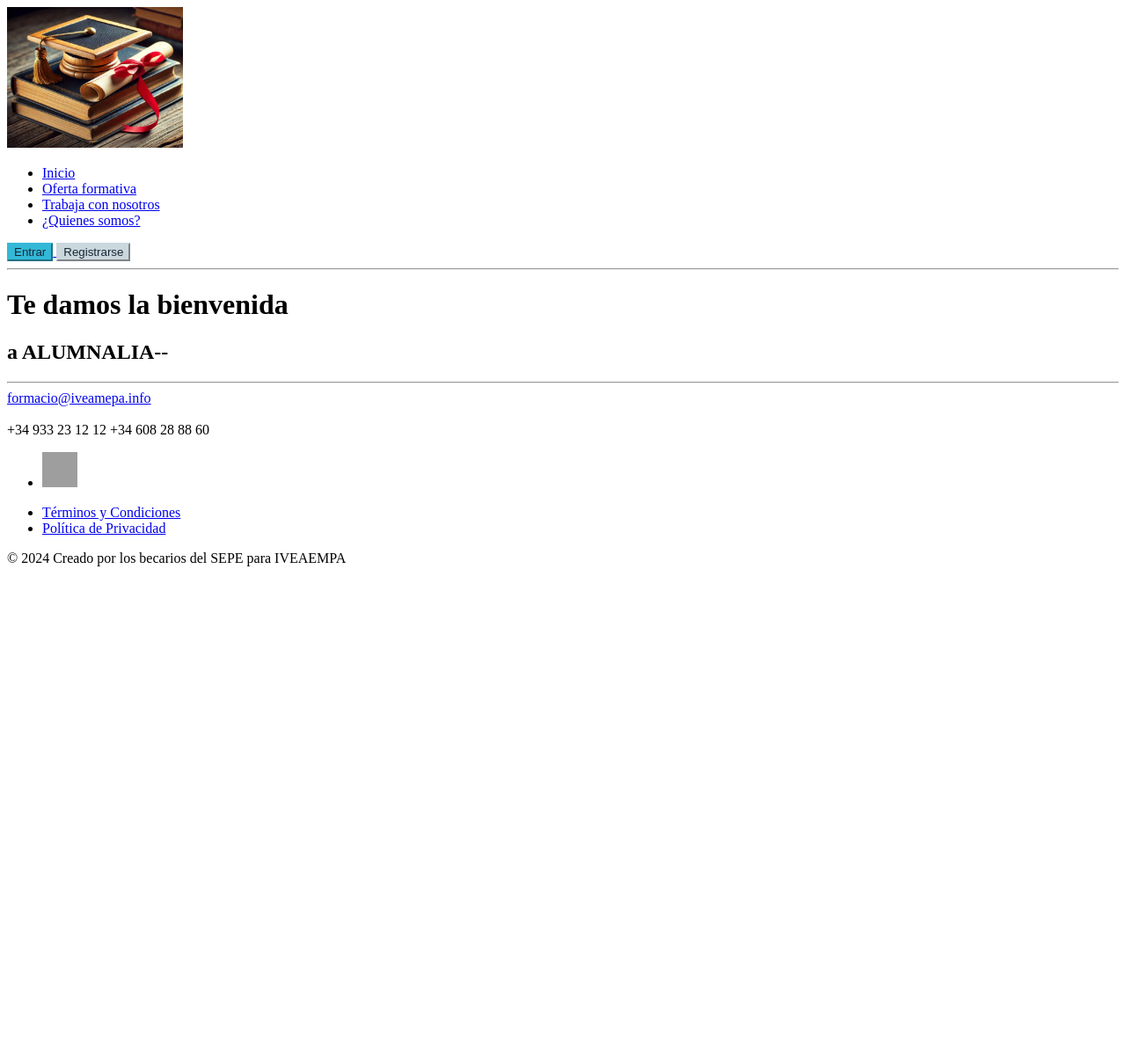
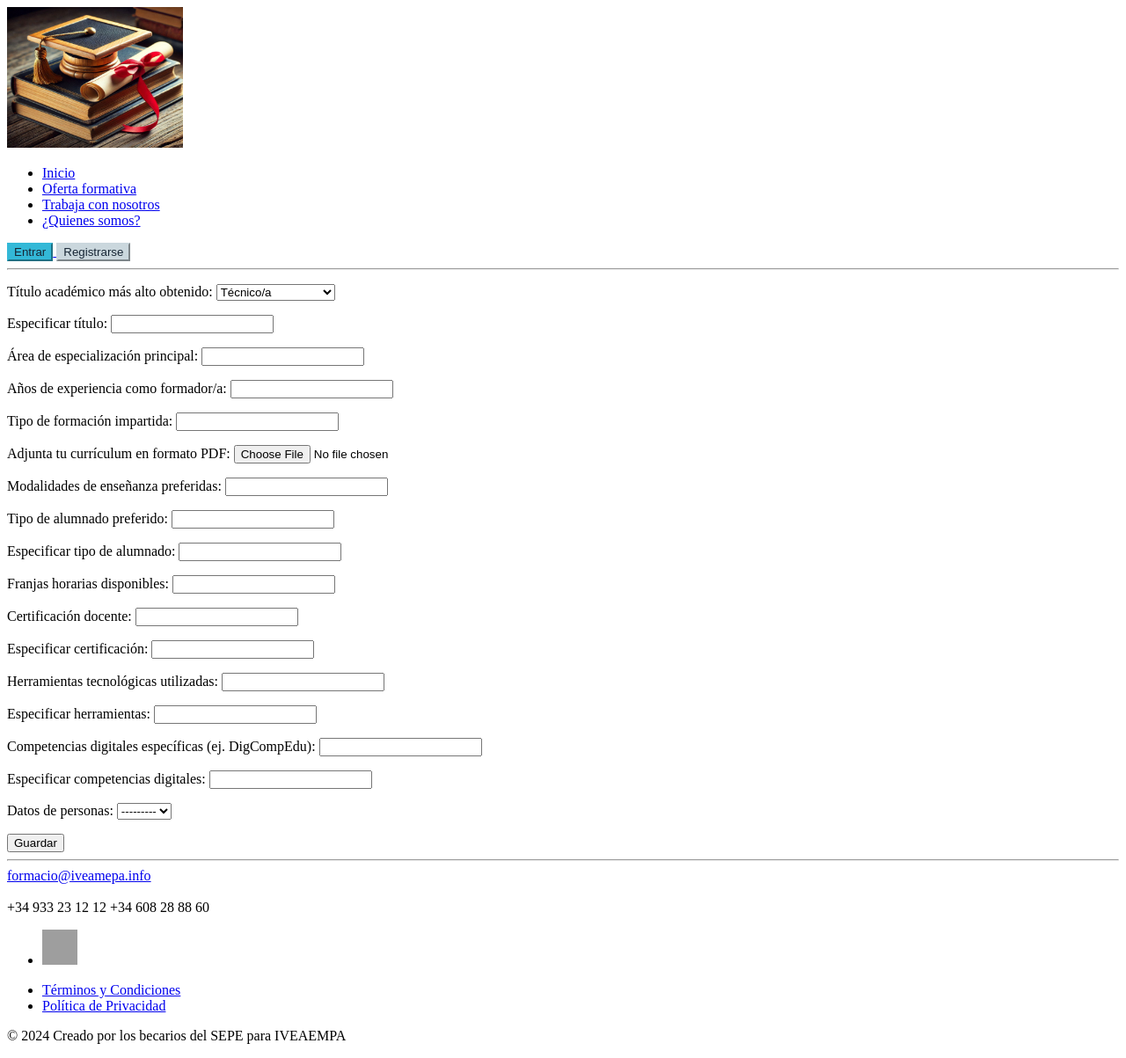
Before and after one commit to Gisela1311/Alumnaliagisela, a Django app: page /formadores_form/ in a window 1280 px wide. Shown: the whole page at 88% size. Before the commit the page ends 644 px from the top, so only its background shows below. Run offline with Django 5.2, Linux system fonts and the light colour scheme; data that the repository does not hold is empty; grey boxes are pictures that could not be loaded.

Commit message:
formularios
formulario de datos personales y de datos del formador

```diff
--- a/app_alumnalia/app_alumnalia/forms.py
+++ b/app_alumnalia/app_alumnalia/forms.py
@@ -2,28 +2,85 @@ from django import forms
 from .models import Inf_Prof, Dat_Per
 
 
-
-class Dat_PerForm(forms.ModelForm):
+class DatPerForm(forms.ModelForm):
     class Meta:
         model = Dat_Per
         fields = [
-            'nom_per', 'dni_per', 'cn_per', 'tel_per', 'email_per',
-            'dir_per', 'sex_per', 'uso_datos_per', 'term_per', 'noti_per'
+            'nom_per',
+            'dni_per',
+            'fn_per',
+            'cn_per',
+            'tel_per',
+            'email_per',
+            'dir_per',
+            'sex_per',
+            'uso_datos_per',
+            'term_per',
+            'noti_per'
         ]
-
-class Inf_ProfForm(forms.ModelForm):
-    class Meta:
-        model = Dat_Per
-        fields = '__all__'
+        labels = {
+            'nom_per': 'Nombre de la Persona',
+            'dni_per': 'DNI',
+            'fn_per': 'Fecha de Nacimiento',
+            'cn_per': 'Nacionalidad',
+            'tel_per': 'Teléfono',
+            'email_per': 'Correo Electrónico',
+            'dir_per': 'Dirección',
+            'sex_per': 'Género',
+            'uso_datos_per': 'Consentimiento para Uso de Datos',
+            'term_per': 'Aceptación de Términos y Condiciones',
+            'noti_per': 'Desea Recibir Notificaciones'
+        }
+        widgets = {
+            'fn_per': forms.DateInput(attrs={'type': 'date'}),
+            'uso_datos_per': forms.CheckboxInput(),
+            'term_per': forms.CheckboxInput(),
+            'noti_per': forms.CheckboxInput(),
+        }
 
 
 class FormadoresForm(forms.ModelForm):
     class Meta:
-
         model = Inf_Prof
         fields = [
-            'tit_inf_pro', 'tit_esp_inf_pro', 'esp_inf_pro', 'exp_inf_pro',
-            'for_imp_inf_pro', 'cv_adj_inf_pro', 'mod_inf_pro', 'tipo_alu_inf_pro',
-            'tipo_alu_esp_inf_pro', 'franja_inf_pro', 'cert_inf_pro', 'cert_esp_inf_pro',
-            'herr_inf_pro', 'herr_esp_inf_pro', 'comp_dig_inf_pro', 'comp_dig_esp_inf_pro', 'fk_per_inf_pro'
+            'tit_inf_pro',
+            'tit_esp_inf_pro',
+            'esp_inf_pro',
+            'exp_inf_pro',
+            'for_imp_inf_pro',
+            'cv_adj_inf_pro',
+            'mod_inf_pro',
+            'tipo_alu_inf_pro',
+            'tipo_alu_esp_inf_pro',
+            'franja_inf_pro',
+            'cert_inf_pro',
+            'cert_esp_inf_pro',
+            'herr_inf_pro',
+            'herr_esp_inf_pro',
+            'comp_dig_inf_pro',
+            'comp_dig_esp_inf_pro',
+            'fk_per_inf_pro'
         ]
+        labels = {
+            'tit_inf_pro': 'Título académico más alto obtenido',
+            'tit_esp_inf_pro': 'Especificar título',
+            'esp_inf_pro': 'Área de especialización principal',
+            'exp_inf_pro': 'Años de experiencia como formador/a',
+            'for_imp_inf_pro': 'Tipo de formación impartida',
+            'cv_adj_inf_pro': 'Adjunta tu currículum en formato PDF',
+            'mod_inf_pro': 'Modalidades de enseñanza preferidas',
+            'tipo_alu_inf_pro': 'Tipo de alumnado preferido',
+            'tipo_alu_esp_inf_pro': 'Especificar tipo de alumnado',
+            'franja_inf_pro': 'Franjas horarias disponibles',
+            'cert_inf_pro': 'Certificación docente',
+            'cert_esp_inf_pro': 'Especificar certificación',
+            'herr_inf_pro': 'Herramientas tecnológicas utilizadas',
+            'herr_esp_inf_pro': 'Especificar herramientas',
+            'comp_dig_inf_pro': 'Competencias digitales específicas (ej. DigCompEdu)',
+            'comp_dig_esp_inf_pro': 'Especificar competencias digitales',
+            'fk_per_inf_pro': 'Datos de personas'
+        }
+        widgets = {
+            'tit_inf_pro': forms.Select(),
+            'cv_adj_inf_pro': forms.FileInput(attrs={'accept': '.pdf'}),
+        }
--- a/app_alumnalia/app_alumnalia/models.py
+++ b/app_alumnalia/app_alumnalia/models.py
@@ -11,7 +11,7 @@ class Dat_Per(models.Model):
     pk_per = models.SmallAutoField(verbose_name="id de la Dat_Per", primary_key=True)
     nom_per = models.CharField(max_length=150, verbose_name="Nombre de la Persona", null=False)
     dni_per = models.CharField(max_length=15, unique=True, verbose_name="Nombre de la autoridad", validators=[validar_dni], null=False)
-    fn_per = models.DateField(verbose_name="fecha de nacimiento de la persona")
+    fn_per = models.CharField(max_length=10,verbose_name="fecha de nacimiento de la persona", null=True)
     cn_per = models.CharField(max_length=150, verbose_name="Naciuonalidad de la persona", null=False)
     tel_per = models.IntegerField(verbose_name="Teléfono de la persona", null=True)
     email_per = models.EmailField(verbose_name="email de la persona")
--- a/app_alumnalia/app_alumnalia/templates/alumnalia/formadoresform.html
+++ b/app_alumnalia/app_alumnalia/templates/alumnalia/formadoresform.html
@@ -1,17 +1,16 @@
 {% extends "alumnalia/base.html" %}
 
 {% block titulo %}
-INICIO
+Formularios de Datos para Formadores
 {% endblock titulo %}
 
 {% block contenido %}
 
-<div class="bg-image"></div>
-
-<div class="bg-text">
-  <h1>Te damos la bienvenida</h1>
-  <p><h2>a ALUMNALIA--</h2></p>
-</div>
+<form method="post">
+  {% csrf_token %}
+  {{ form.as_p }}
+  <button type="submit">Guardar</button>
+</form>
 
 
 {% endblock contenido %}
--- a/app_alumnalia/app_alumnalia/urls.py
+++ b/app_alumnalia/app_alumnalia/urls.py
@@ -24,6 +24,6 @@ app_name= "app_alumnalia"
 urlpatterns = [
     path("inicio/", views.InicioView.as_view(), name= 'inicio'),
     path("datos_personales/", views.datos_personales_view.as_view(), name= 'datos personales'),
-    path('formadores_form/', views.datos_formardor_view.as_view(), name='nuevo_formador'),
+    path('formadores_form/', views.datos_formador_view.as_view(), name='nuevo_formador'),
 
 ]
--- a/app_alumnalia/app_alumnalia/views.py
+++ b/app_alumnalia/app_alumnalia/views.py
@@ -11,15 +11,35 @@ class InicioView(TemplateView):
     context_object_name = ""
 
 
-class datos_formardor_view(TemplateView):
-    template_name = "alumnalia/formadoresform.html"
-    context_object_name = ""
-
 
 class datos_personales_view(TemplateView):
     template_name = "alumnalia/datospersonalesform.html"
-    context_object_name = ""
 
+    def get(self, request, *args, **kwargs):
+        form = DatPerForm()
+        return self.render_to_response({'form': form})
+
+    def post(self, request, *args, **kwargs):
+        form = DatPerForm(request.POST)
+        if form.is_valid():
+            form.save()
+            return redirect('alumnalia:inicio') # Redirigir después de guardar
+        return self.render_to_response({'form': form})
+
+
+class datos_formador_view(TemplateView):
+    template_name = "alumnalia/formadoresform.html"
+
+    def get(self, request, *args, **kwargs):
+        form = FormadoresForm()
+        return self.render_to_response({'form': form})
+
+    def post(self, request, *args, **kwargs):
+        form = FormadoresForm(request.POST)
+        if form.is_valid():
+            form.save()
+            return redirect('alumnalia:inicio') # Redirigir después de guardar
+        return self.render_to_response({'form': form})
 
 # class success_view(TemplateView):
 #     return render(request, 'success.html')
```
Also changed, not shown: app_alumnalia/app_alumnalia/templates/alumnalia/datospersonalesform.html (added, +15 -0 lines), app_alumnalia/app_alumnalia/templates/alumnalia/estudiantesform.html (+6 -7 lines), app_alumnalia/app_alumnalia/migrations/0002_dat_per_fn_per_alter_inf_prof_tit_inf_pro.py (added), app_alumnalia/app_alumnalia/templates/alumnalia/datospeersonalesform.html (deleted).
